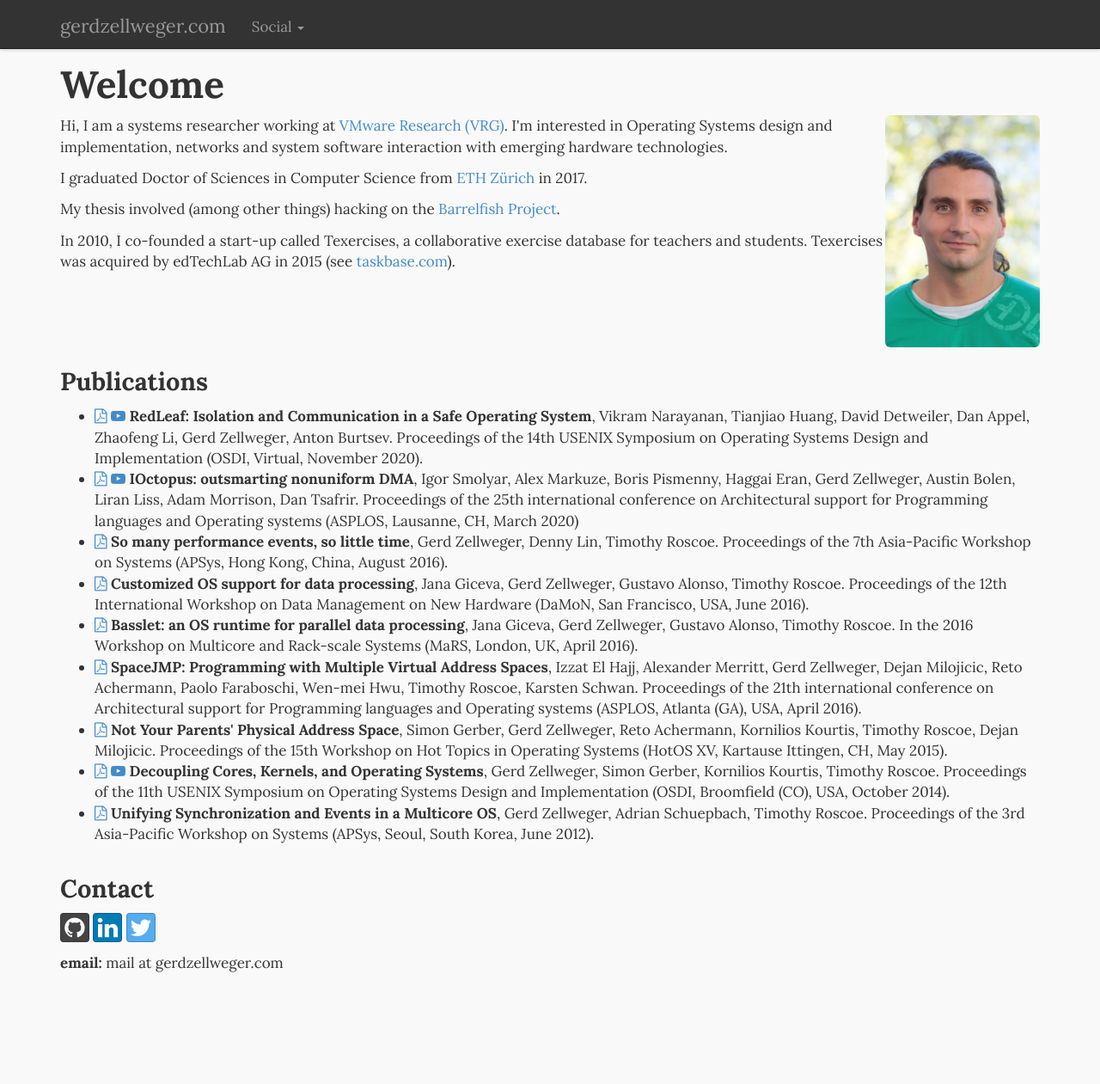
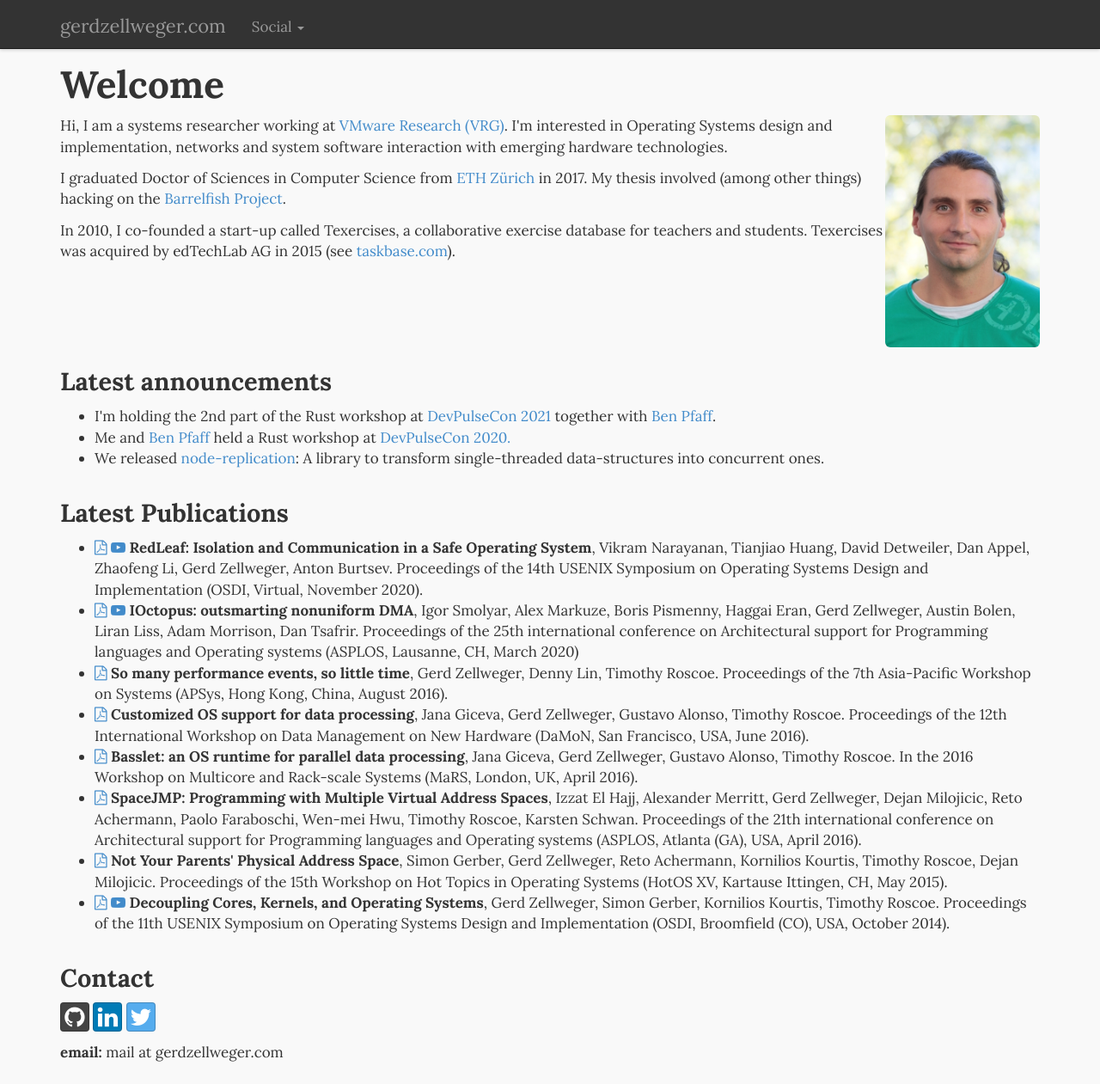
Before and after one commit to gz/website, a Jekyll site: the page built from index.html, in a window 1280 px wide and 1261 px high. Shown: the whole window at 86% size. Built offline with Jekyll 4.4.1, drawn with Linux system fonts in a browser that asks for light colours; nearby versions of some CDN libraries; Markdown is read by kramdown in place of the engine named in the settings.

Commit message:
Update the website.

```diff
--- a/index.html
+++ b/index.html
@@ -25,13 +25,26 @@
     I'm interested in Operating Systems design and implementation, networks and system software interaction with
     emerging hardware technologies.
   </p>
-  <p>I graduated Doctor of Sciences in Computer Science from <a href="http://www.ethz.ch/">ETH Zürich</a> in 2017.</p>
-  <p>My thesis involved (among other things) hacking on the <a href="http://barrelfish.org">Barrelfish Project</a>.</p>
+  <p>I graduated Doctor of Sciences in Computer Science from <a href="http://www.ethz.ch/">ETH Zürich</a> in 2017.
+    My thesis involved (among other things) hacking on the <a href="http://barrelfish.org">Barrelfish Project</a>.</p>
   <p>In 2010, I co-founded a start-up called Texercises, a collaborative exercise database for teachers and students.
     Texercises was acquired by edTechLab AG in 2015 (see <a href="https://taskbase.com/">taskbase.com</a>).</p>
 </div>
 
-<h3>Publications</h3>
+<div class="clearfix">
+  <h3>Latest announcements</h3>
+  <ul>
+    <li>I'm holding the 2nd part of the Rust workshop at <a href="https://www.devpulsecon.org/">DevPulseCon
+        2021</a> together with <a href="https://research.vmware.com/researchers/ben-pfaff">Ben Pfaff</a>.</li>
+    <li>Me and <a href="https://research.vmware.com/researchers/ben-pfaff">Ben Pfaff</a> held a Rust workshop at <a
+        href="https://www.devpulsecon.org/">DevPulseCon
+        2020.</a></li>
+    <li>We released <a href="https://github.com/vmware/node-replication">node-replication</a>: A library to transform
+      single-threaded data-structures into concurrent ones.</li>
+  </ul>
+</div>
+
+<h3>Latest Publications</h3>
 <ul class="unstyled">
   <li>
     <a href="papers/redleaf-osdi20.pdf"><i class="fa fa-file-pdf-o"></i></a>
@@ -47,13 +60,15 @@
     <a href="https://www.youtube.com/watch?v=RXBYjiVdsY8"><i class="fa fa-youtube-play"></i></a>
     <strong>IOctopus: outsmarting nonuniform DMA</strong>,
     Igor Smolyar, Alex Markuze, Boris Pismenny, Haggai Eran, Gerd Zellweger, Austin Bolen, Liran Liss, Adam Morrison,
-    Dan Tsafrir. Proceedings of the 25th international conference on Architectural support for Programming languages and
+    Dan Tsafrir. Proceedings of the 25th international conference on Architectural support for Programming languages
+    and
     Operating systems (ASPLOS, Lausanne, CH, March 2020)
   </li>
 
   <li>
     <a href="papers/glatt-apsys16.pdf"><i class="fa fa-file-pdf-o"></i></a>
-    <strong>So many performance events, so little time</strong>, Gerd Zellweger, Denny Lin, Timothy Roscoe. Proceedings
+    <strong>So many performance events, so little time</strong>, Gerd Zellweger, Denny Lin, Timothy Roscoe.
+    Proceedings
     of the 7th Asia-Pacific Workshop on Systems (APSys, Hong Kong, China, August 2016).
   </li>
   <li>
@@ -69,7 +84,8 @@
   </li>
   <li>
     <a href="papers/spacejmp-asplos16.pdf"><i class="fa fa-file-pdf-o"></i></a>
-    <strong>SpaceJMP: Programming with Multiple Virtual Address Spaces</strong>, Izzat El Hajj, Alexander Merritt, Gerd
+    <strong>SpaceJMP: Programming with Multiple Virtual Address Spaces</strong>, Izzat El Hajj, Alexander Merritt,
+    Gerd
     Zellweger, Dejan Milojicic, Reto Achermann, Paolo Faraboschi, Wen-mei Hwu, Timothy Roscoe, Karsten Schwan.
     Proceedings of the 21th international conference on Architectural support for Programming languages and Operating
     systems (ASPLOS, Atlanta (GA), USA, April 2016).
@@ -77,21 +93,23 @@
   <li>
     <a href="papers/physical-spaces-hotos15.pdf"><i class="fa fa-file-pdf-o"></i></a>
     <strong>Not Your Parents' Physical Address Space</strong>, Simon Gerber, Gerd Zellweger, Reto Achermann, Kornilios
-    Kourtis, Timothy Roscoe, Dejan Milojicic. Proceedings of the 15th Workshop on Hot Topics in Operating Systems (HotOS
+    Kourtis, Timothy Roscoe, Dejan Milojicic. Proceedings of the 15th Workshop on Hot Topics in Operating Systems
+    (HotOS
     XV, Kartause Ittingen, CH, May 2015).
   </li>
   <li>
     <a href="papers/decoupling-cores-osdi14.pdf"><i class="fa fa-file-pdf-o"></i></a>
     <a href="https://www.youtube.com/watch?v=Fk7bL6gwBLg"><i class="fa fa-youtube-play"></i></a>
-    <strong>Decoupling Cores, Kernels, and Operating Systems</strong>, Gerd Zellweger, Simon Gerber, Kornilios Kourtis,
+    <strong>Decoupling Cores, Kernels, and Operating Systems</strong>, Gerd Zellweger, Simon Gerber, Kornilios
+    Kourtis,
     Timothy Roscoe. Proceedings of the 11th USENIX Symposium on Operating Systems Design and Implementation (OSDI,
     Broomfield (CO), USA, October 2014).
   </li>
-  <li>
+  <!-- <li>
     <a href="papers/octopus-apsys12.pdf"><i class="fa fa-file-pdf-o"></i></a>
     <strong>Unifying Synchronization and Events in a Multicore OS</strong>, Gerd Zellweger, Adrian Schuepbach, Timothy
     Roscoe. Proceedings of the 3rd Asia-Pacific Workshop on Systems (APSys, Seoul, South Korea, June 2012).
-  </li>
+  </li> -->
 </ul>
 
 <div class="row">
```
